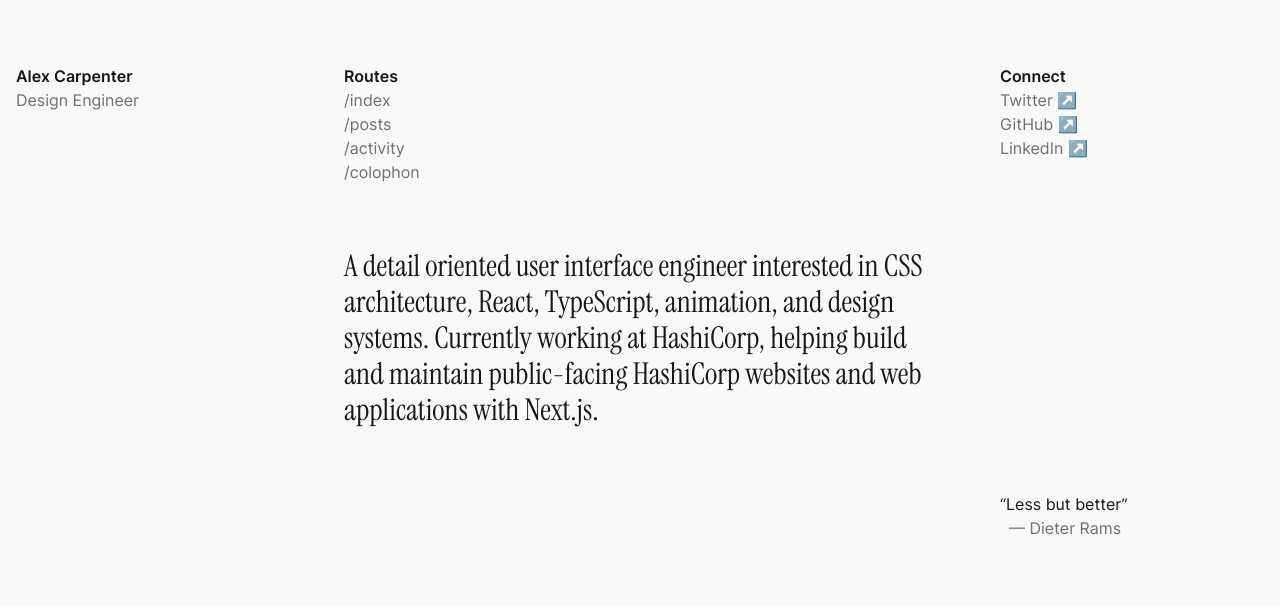
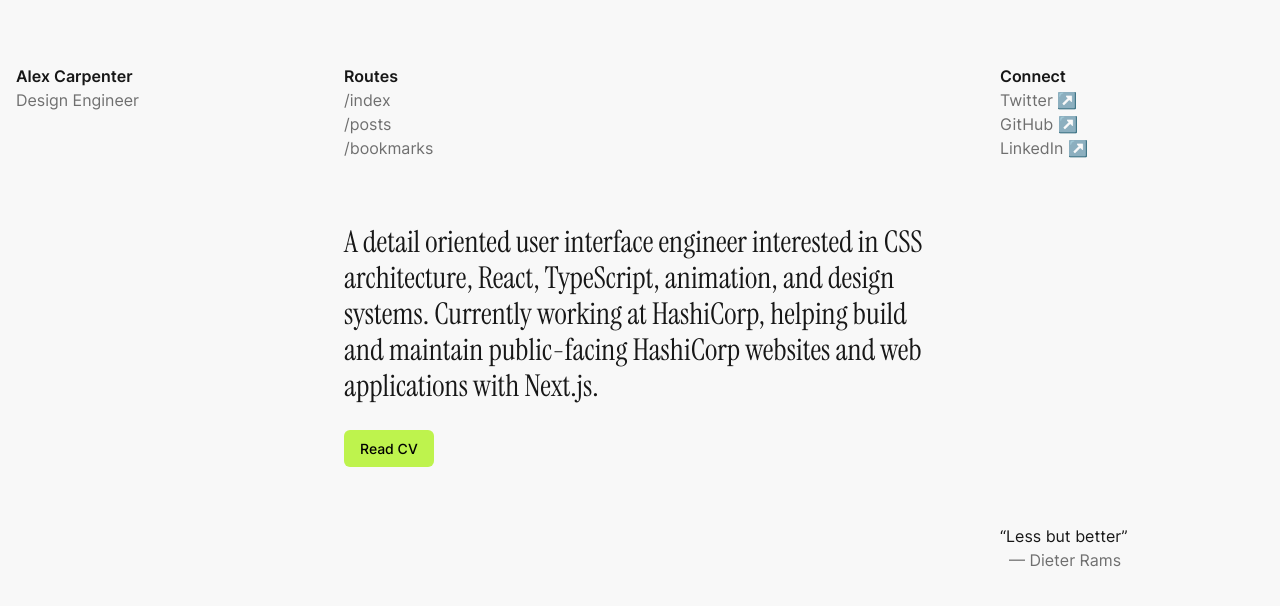
Before and after one commit to alexcarpenter/alexcarpenter-next-tailwind, a Next.js app: page / in a window 1280 px wide. Shown: the top 606 px of the page. Built offline with nearby package versions, Linux system fonts and the light colour scheme.

Commit message:
button variant

```diff
--- a/app/globals.css
+++ b/app/globals.css
@@ -8,6 +8,7 @@
     --foreground: 0 0% 9%;
     --foreground-neutral: 0 0% 43.5%;
     --border: 0 0% 85.9%;
+    --surface-action: 79.2 87.4% 62.7%;
   }
 
   .dark {
@@ -15,5 +16,6 @@
     --foreground: 0 0% 92.9%;
     --foreground-neutral: 0 0% 62.7%;
     --border: 0 0% 24.3%;
+    --surface-action: 81.1 67.1% 50%;
   }
 }
--- a/app/header.tsx
+++ b/app/header.tsx
@@ -20,13 +20,17 @@ export function Header() {
           <span aria-hidden="true">/</span>posts
         </Link>
         <br />
+        <Link href="/bookmarks" className="text-foreground-neutral">
+          <span aria-hidden="true">/</span>bookmarks
+        </Link>
+        {/* <br />
         <Link href="/activity" className="text-foreground-neutral">
           <span aria-hidden="true">/</span>activity
         </Link>
         <br />
         <Link href="/colphon" className="text-foreground-neutral">
           <span aria-hidden="true">/</span>colophon
-        </Link>
+        </Link> */}
       </div>
 
       <div>
--- a/app/page.tsx
+++ b/app/page.tsx
@@ -1,3 +1,5 @@
+import { buttonVariants } from "@/styles/button";
+
 export default function Home() {
   return (
     <>
@@ -9,6 +11,14 @@ export default function Home() {
             Currently working at HashiCorp, helping build and maintain
             public-facing HashiCorp websites and web applications with Next.js.
           </p>
+          <div className="mt-8">
+            <a
+              href="https://read.cv/alexcarpenter"
+              className={buttonVariants()}
+            >
+              Read CV
+            </a>
+          </div>
         </div>
       </header>
 
--- /dev/null
+++ b/styles/button.tsx
@@ -0,0 +1,18 @@
+import { cva, type VariantProps } from "@/lib/classnames";
+
+export type ButtonVariantProps = VariantProps<typeof buttonVariants>;
+export const buttonVariants = cva("font-medium text-sm rounded-md", {
+  variants: {
+    intent: {
+      action: "bg-surface-action",
+    },
+    size: {
+      small: "px-2.5 py-1.5",
+      medium: "px-4 py-2.5",
+    },
+  },
+  defaultVariants: {
+    intent: "action",
+    size: "medium",
+  },
+});
--- a/tailwind.config.js
+++ b/tailwind.config.js
@@ -6,6 +6,7 @@ module.exports = {
     "./pages/**/*.{js,ts,jsx,tsx,mdx}",
     "./components/**/*.{js,ts,jsx,tsx,mdx}",
     "./app/**/*.{js,ts,jsx,tsx,mdx}",
+    "./styles/**/*.{js,ts,jsx,tsx,mdx}",
   ],
   theme: {
     extend: {
@@ -15,6 +16,7 @@ module.exports = {
       },
       backgroundColor: {
         page: "hsl(var(--page))",
+        "surface-action": "hsl(var(--surface-action))",
       },
       textColor: {
         foreground: "hsl(var(--foreground))",
```
